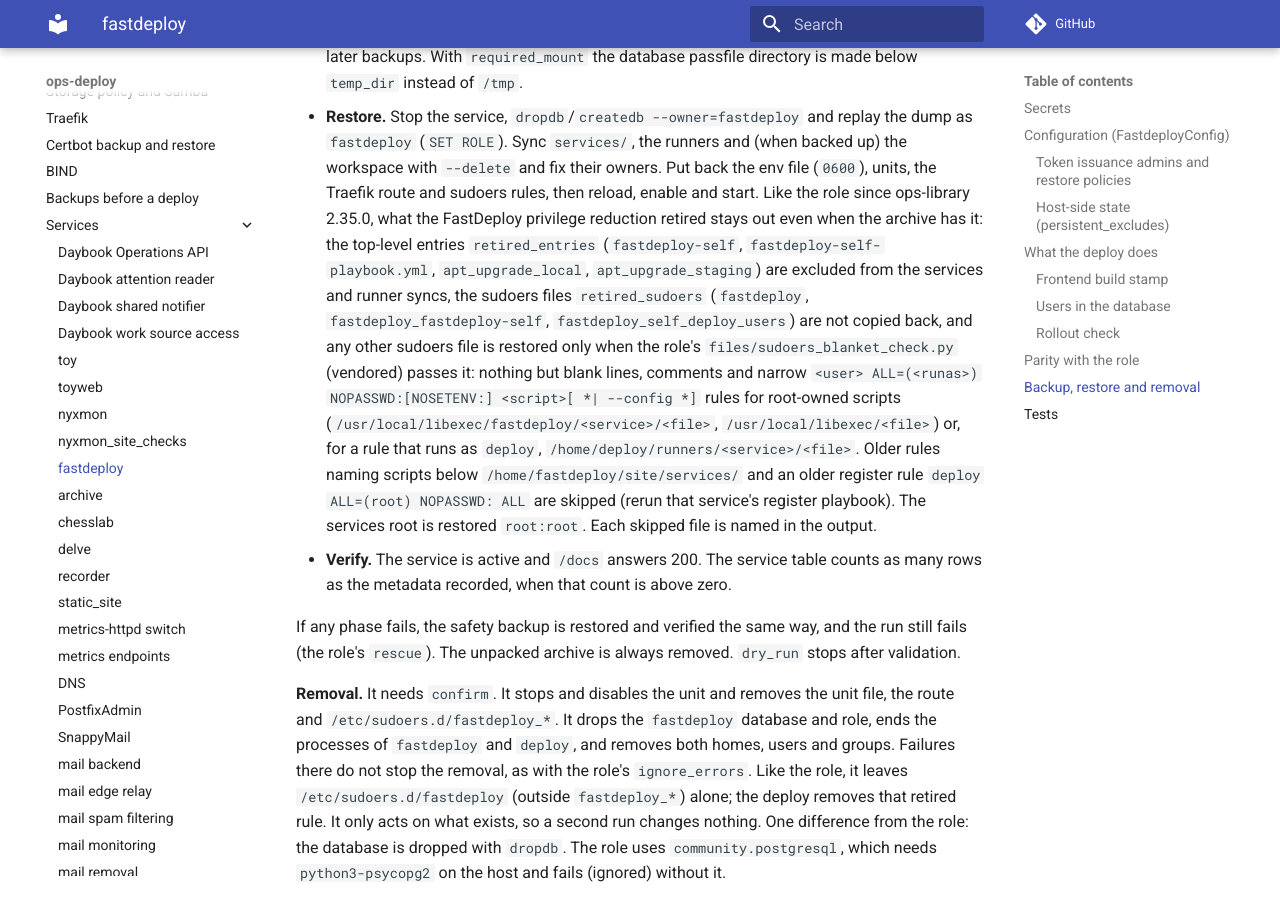
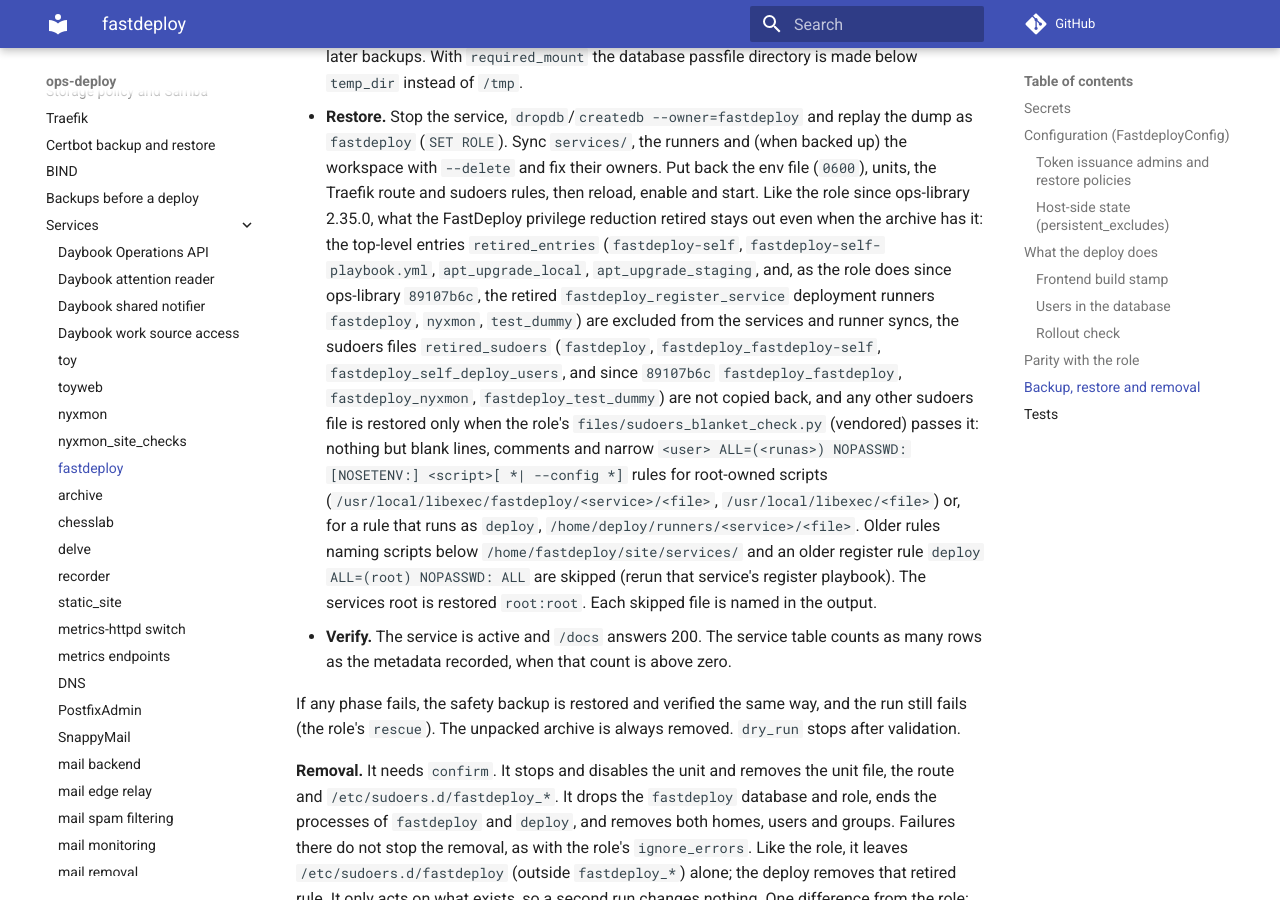
Before and after one commit to ephes/ops-deploy, an MkDocs documentation site: the page built from docs/services/fastdeploy.md, in a window 1280 px wide and 900 px high, scrolled down 7121 px. Built offline with MkDocs 1.6.1 and Material for MkDocs 9.7.7, drawn with Linux system fonts in a browser that asks for light colours; comment, search, counter and statistics services are not loaded.

Commit message:
fastdeploy restore: skip the retired FastDeploy deployment runners
retired_entries and retired_sudoers also name fastdeploy, nyxmon and
test_dummy and their fastdeploy_<service> sudoers files, as the
fastdeploy_restore role does; record the role's new digest.

```diff
--- a/docs/services/fastdeploy.md
+++ b/docs/services/fastdeploy.md
@@ -257,10 +257,14 @@
   then reload, enable and start. Like the role since ops-library 2.35.0, what
   the FastDeploy privilege reduction retired stays out even when the archive
   has it: the top-level entries `retired_entries` (`fastdeploy-self`,
-  `fastdeploy-self-playbook.yml`, `apt_upgrade_local`, `apt_upgrade_staging`)
-  are excluded from the services and runner syncs, the sudoers files
-  `retired_sudoers` (`fastdeploy`, `fastdeploy_fastdeploy-self`,
-  `fastdeploy_self_deploy_users`) are not copied back, and any other sudoers
+  `fastdeploy-self-playbook.yml`, `apt_upgrade_local`, `apt_upgrade_staging`,
+  and, as the role does since ops-library `89107b6c`, the retired
+  `fastdeploy_register_service` deployment runners `fastdeploy`, `nyxmon`,
+  `test_dummy`) are excluded from the services and
+  runner syncs, the sudoers files `retired_sudoers` (`fastdeploy`,
+  `fastdeploy_fastdeploy-self`, `fastdeploy_self_deploy_users`,
+  and since `89107b6c` `fastdeploy_fastdeploy`, `fastdeploy_nyxmon`,
+  `fastdeploy_test_dummy`) are not copied back, and any other sudoers
   file is restored only when the role's `files/sudoers_blanket_check.py`
   (vendored) passes it: nothing but blank lines, comments and narrow
   `<user> ALL=(<runas>) NOPASSWD:[NOSETENV:] <script>[ *| --config *]` rules
```
Also changed, not shown: docs/changelog.md (+7 -0 lines), 3 other files.
